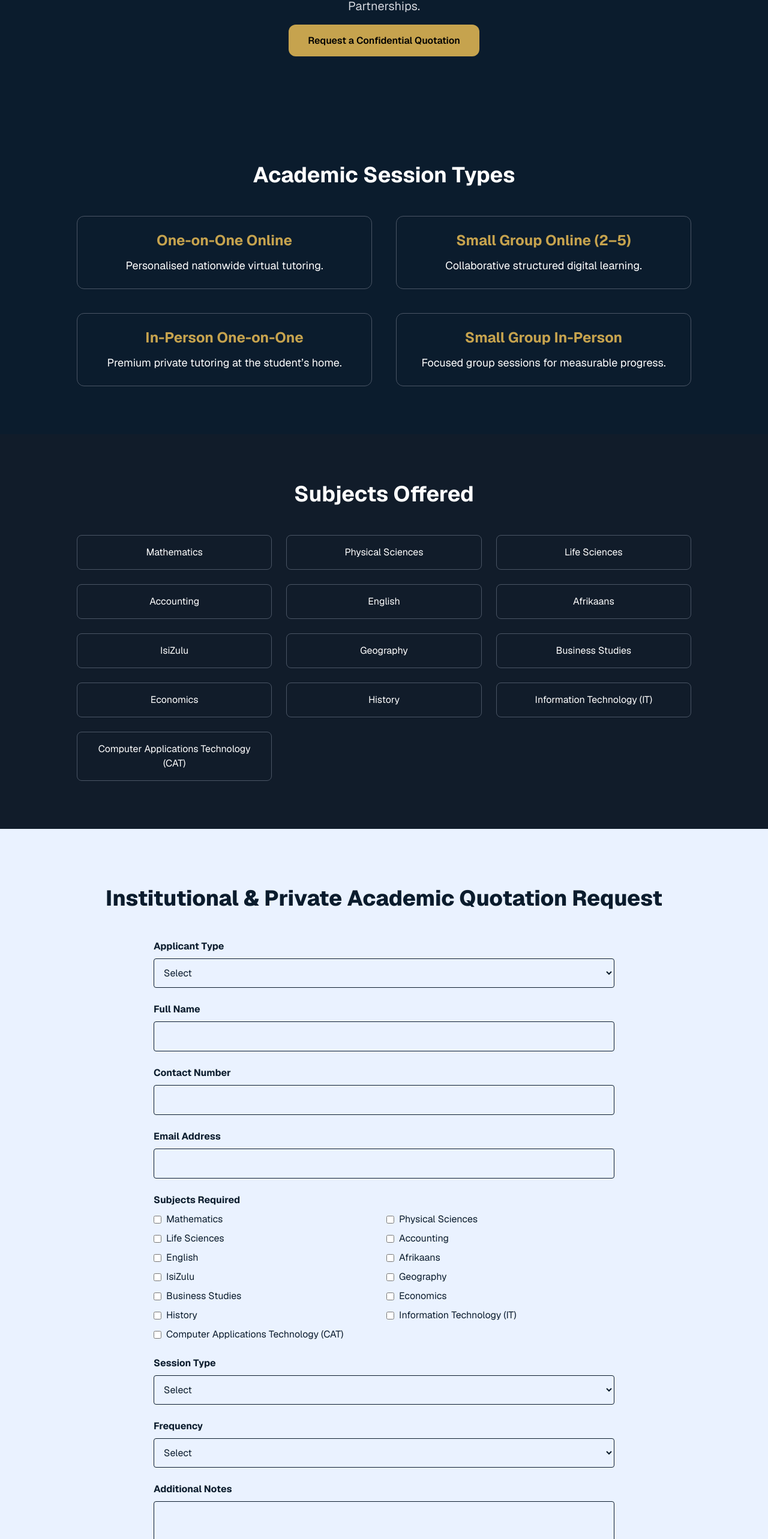
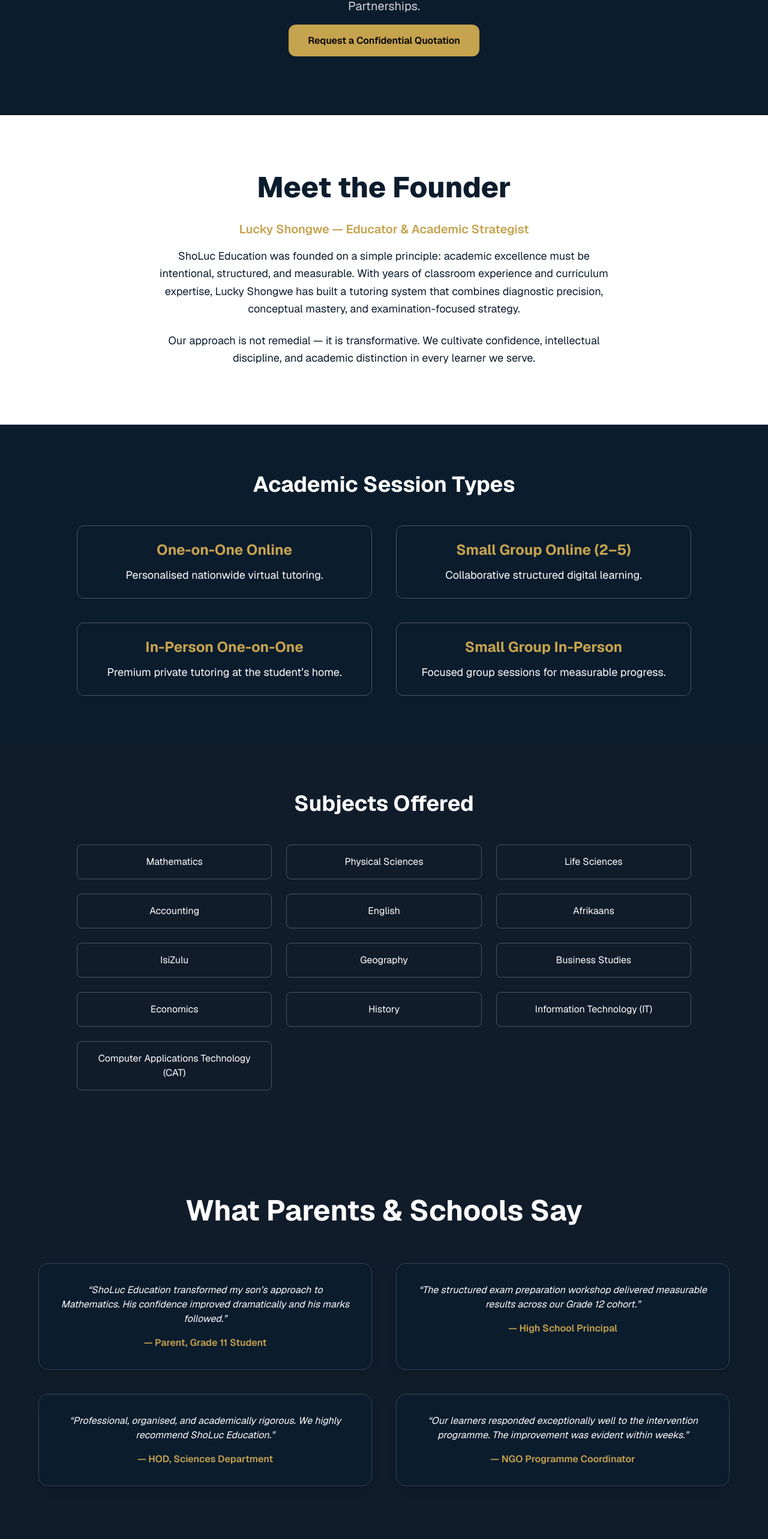
Before and after one commit to sholucholdings-hash/sholuc-education, a Next.js app: page / in a window 1280 px wide. Shown: the part 228-2794 px from the top of the page at 60% size. Built offline with nearby package versions, Linux system fonts and the light colour scheme.

Commit message:
Added polished founder and testimonial sections

```diff
--- a/app/page.tsx
+++ b/app/page.tsx
@@ -104,6 +104,35 @@ Notes: ${formData.get("notes") || "None"}
         </a>
       </section>
 
+      {/* FOUNDER SECTION */}
+<section className="bg-white text-[#0B1C2D] py-24 px-6">
+  <div className="max-w-5xl mx-auto text-center">
+
+    <h2 className="text-4xl md:text-5xl font-extrabold mb-8">
+      Meet the Founder
+    </h2>
+
+    <p className="text-xl font-semibold mb-4 text-[#C6A34E]">
+      Lucky Shongwe — Educator & Academic Strategist
+    </p>
+
+    <p className="text-lg leading-relaxed max-w-3xl mx-auto mb-6">
+      ShoLuc Education was founded on a simple principle: academic excellence
+      must be intentional, structured, and measurable. With years of classroom
+      experience and curriculum expertise, Lucky Shongwe has built a tutoring
+      system that combines diagnostic precision, conceptual mastery, and
+      examination-focused strategy.
+    </p>
+
+    <p className="text-lg leading-relaxed max-w-3xl mx-auto">
+      Our approach is not remedial — it is transformative. We cultivate
+      confidence, intellectual discipline, and academic distinction in every
+      learner we serve.
+    </p>
+
+  </div>
+</section>
+
       {/* SESSION TYPES */}
       <section className="py-20 px-6 text-center">
         <h2 className="text-4xl font-bold mb-12">Academic Session Types</h2>
@@ -146,6 +175,61 @@ Notes: ${formData.get("notes") || "None"}
           ))}
         </div>
       </section>
+
+      {/* TESTIMONIALS */}
+<section className="bg-[#111C2A] py-24 px-6 text-white">
+  <div className="max-w-6xl mx-auto text-center">
+
+    <h2 className="text-4xl md:text-5xl font-bold mb-16">
+      What Parents & Schools Say
+    </h2>
+
+    <div className="grid md:grid-cols-2 gap-10">
+
+      <div className="bg-[#0B1C2D] p-8 rounded-2xl shadow-lg border border-gray-700">
+        <p className="italic mb-4">
+          “ShoLuc Education transformed my son’s approach to Mathematics.
+          His confidence improved dramatically and his marks followed.”
+        </p>
+        <p className="font-semibold text-[#C6A34E]">
+          — Parent, Grade 11 Student
+        </p>
+      </div>
+
+      <div className="bg-[#0B1C2D] p-8 rounded-2xl shadow-lg border border-gray-700">
+        <p className="italic mb-4">
+          “The structured exam preparation workshop delivered measurable
+          results across our Grade 12 cohort.”
+        </p>
+        <p className="font-semibold text-[#C6A34E]">
+          — High School Principal
+        </p>
+      </div>
+
+      <div className="bg-[#0B1C2D] p-8 rounded-2xl shadow-lg border border-gray-700">
+        <p className="italic mb-4">
+          “Professional, organised, and academically rigorous.
+          We highly recommend ShoLuc Education.”
+        </p>
+        <p className="font-semibold text-[#C6A34E]">
+          — HOD, Sciences Department
+        </p>
+      </div>
+
+      <div className="bg-[#0B1C2D] p-8 rounded-2xl shadow-lg border border-gray-700">
+        <p className="italic mb-4">
+          “Our learners responded exceptionally well to the intervention
+          programme. The improvement was evident within weeks.”
+        </p>
+        <p className="font-semibold text-[#C6A34E]">
+          — NGO Programme Coordinator
+        </p>
+      </div>
+
+    </div>
+
+  </div>
+</section>
 
       {/* QUOTATION FORM */}
       <section id="quotation" className="bg-[#EAF2FF] py-24 px-6 text-[#0B1C2D]">
```
